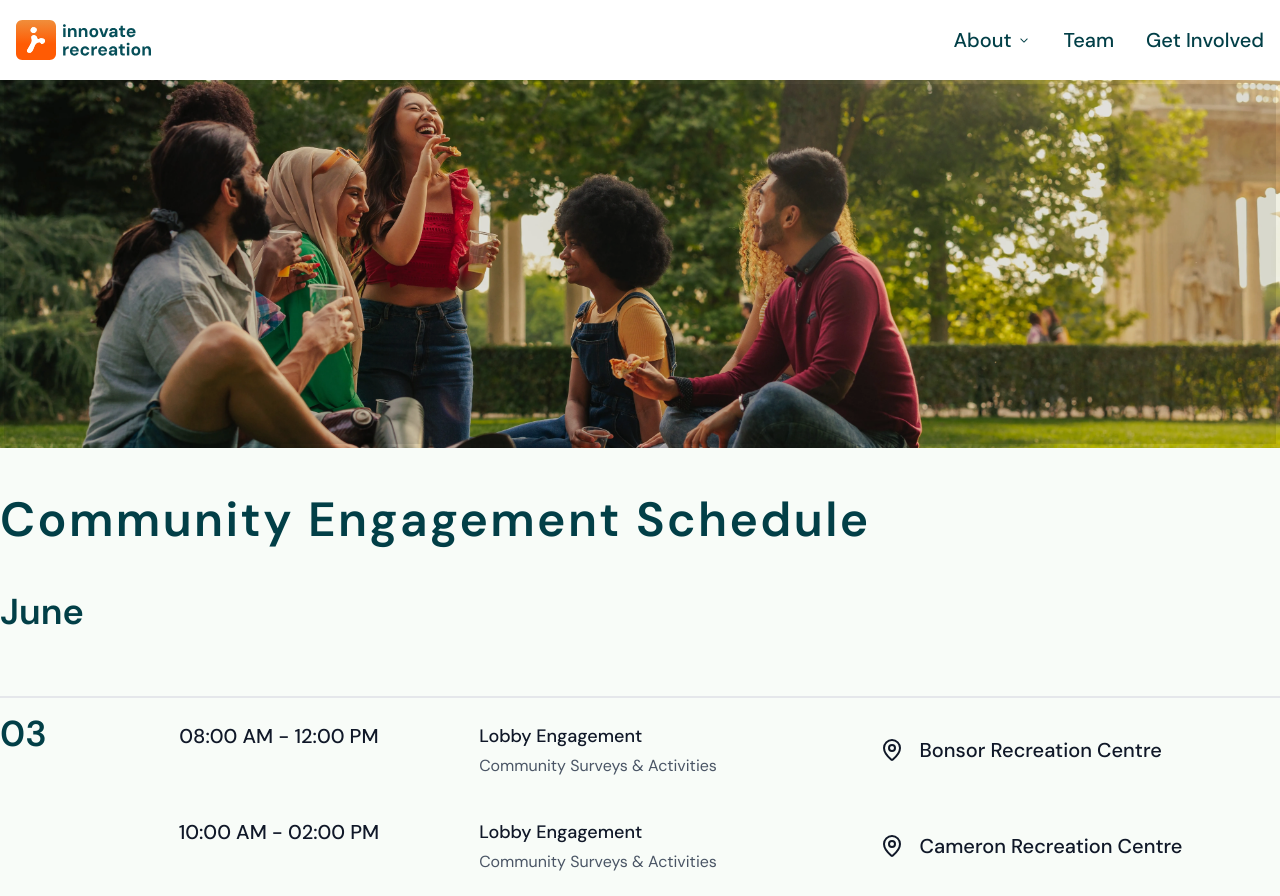
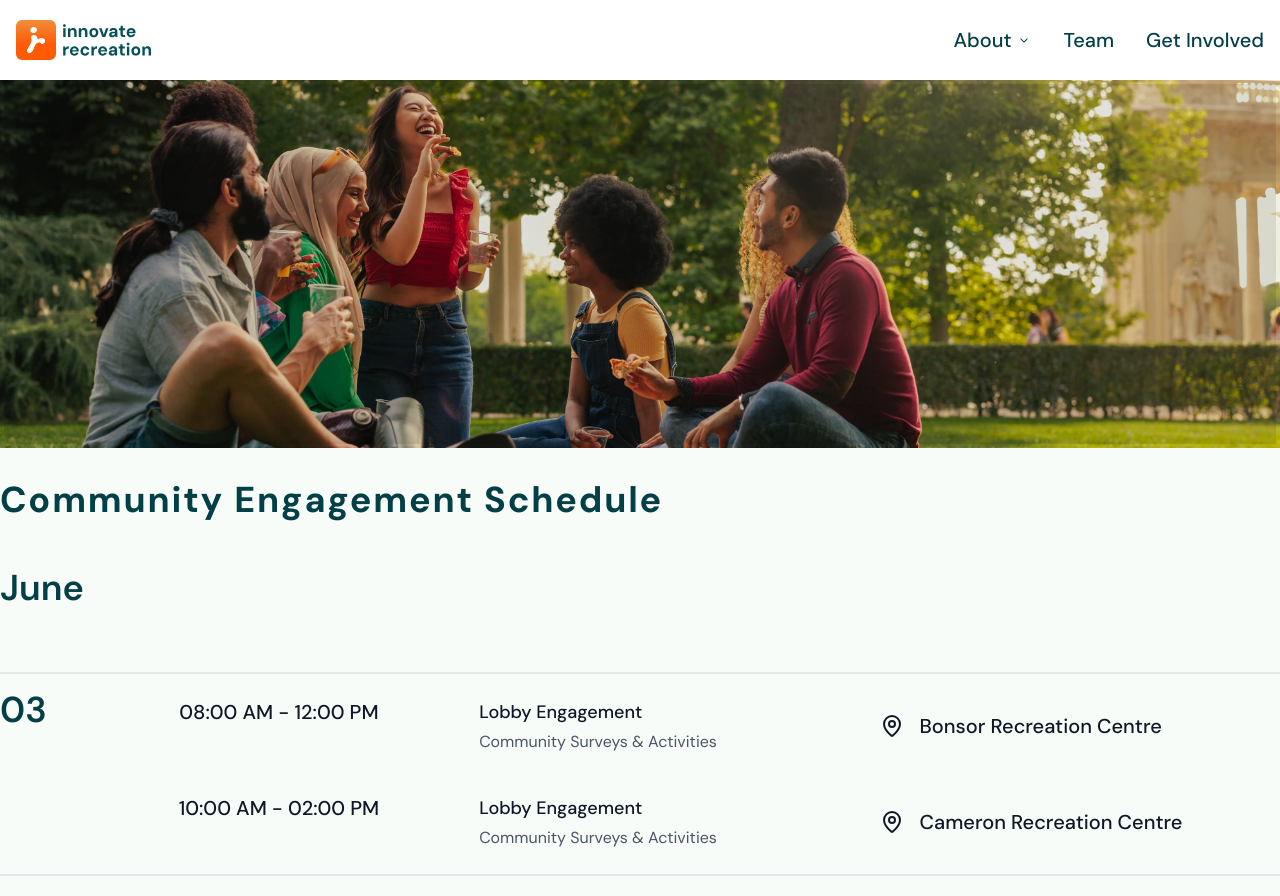
Before and after one commit to langararec/IDEAS-website, a React (Vite) app in the folder frontend/: page /schedule in a window 1280 px wide. Shown: the top 896 px of the page. Built offline with nearby package versions, Linux system fonts and the light colour scheme.

Commit message:
Reduced padding

```diff
--- a/frontend/src/pages/EngagementSchedule/EngagementSchedule.tsx
+++ b/frontend/src/pages/EngagementSchedule/EngagementSchedule.tsx
@@ -181,8 +181,8 @@ const EngagementSchedule: React.FC = () => {
                     </div>
                 </div>
 
-                <div className="p-6 lg:px-0 max-w-7xl mx-auto relative py-12">
-                    <h1 className="text-5xl leading-wide tracking-wider font-semibold font-dm-sans text-primary mb-8">
+                <div className="p-6 lg:px-0 max-w-7xl mx-auto relative py-8">
+                    <h1 className="text-4xl leading-wide font-bold tracking-wider  font-dm-sans text-primary mb-8">
                         Community Engagement Schedule
                     </h1>
 
```
